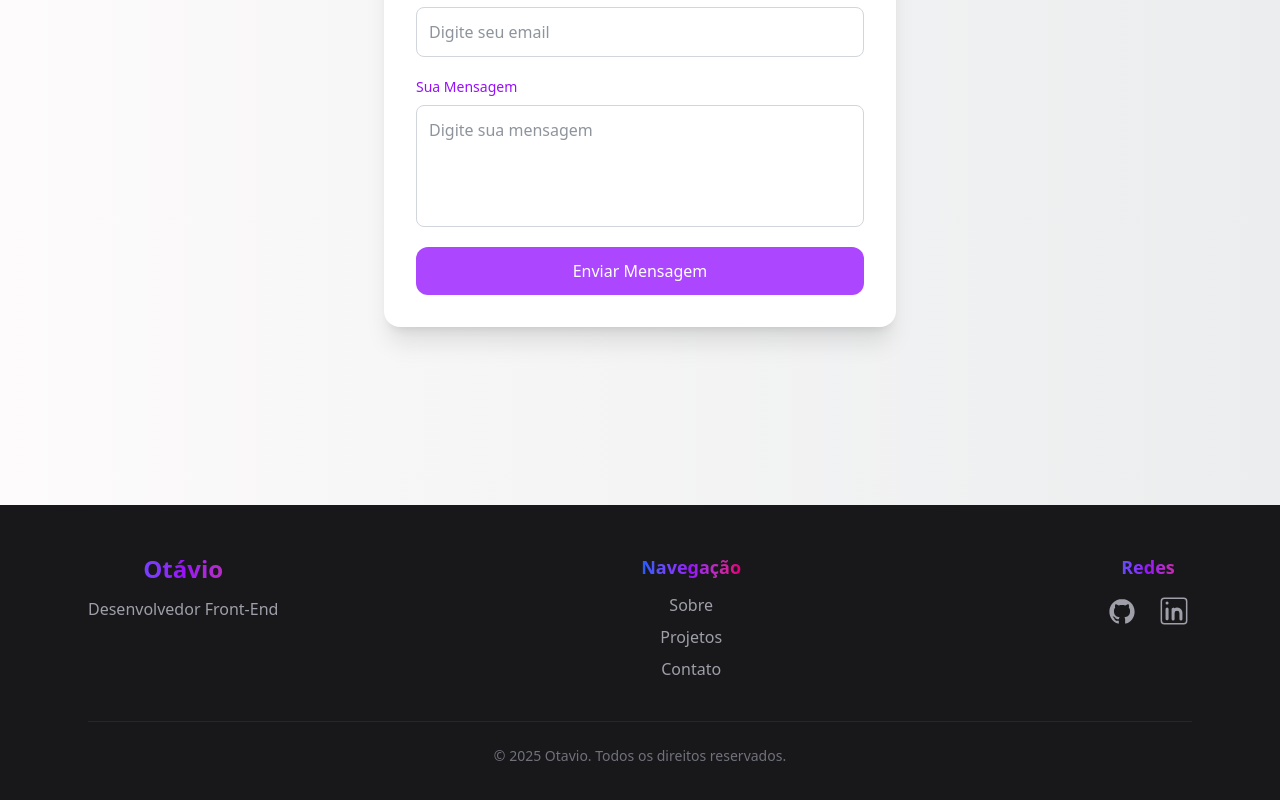
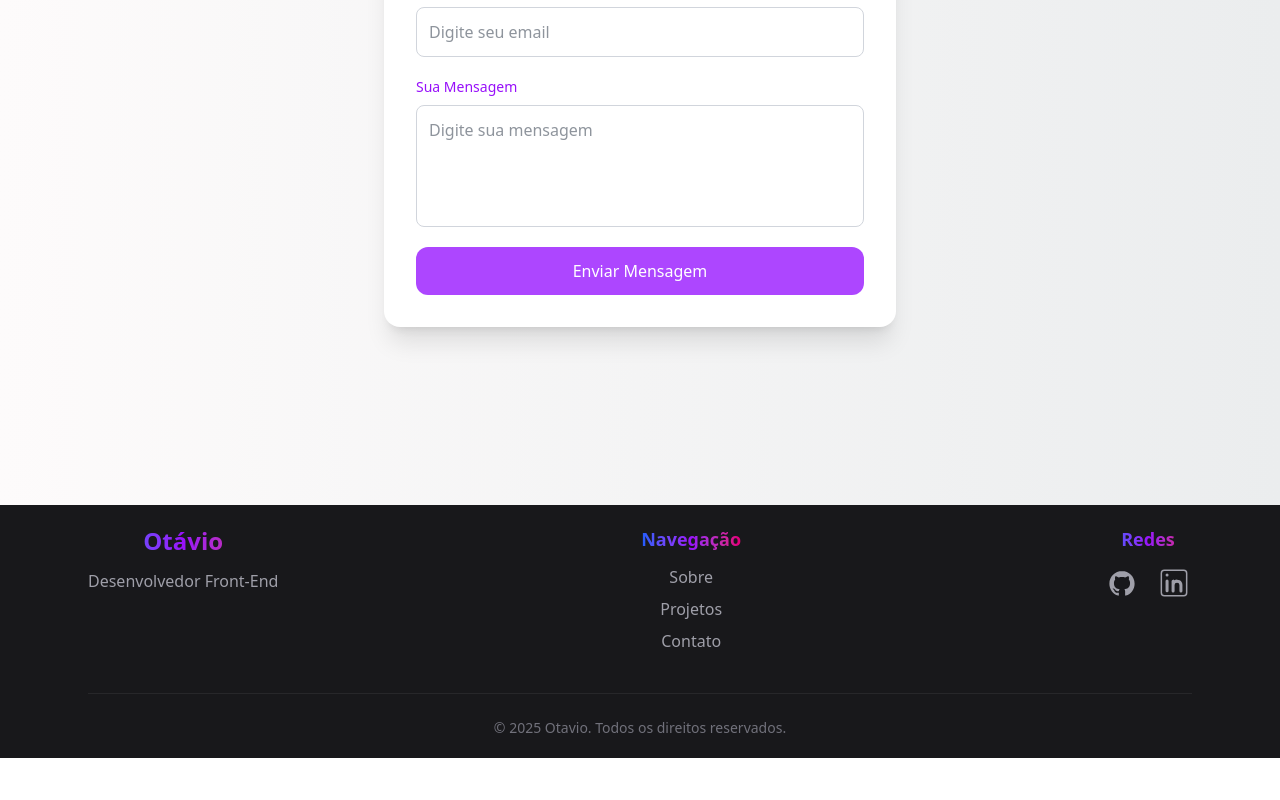
Before and after one commit to OtavioAugustodaRoza/MyPortifolio, a React (Vite) app: page / in a window 1280 px wide. Shown: the part 2065-2865 px from the top of the page. After the commit the page ends 2823 px from the top, so only its background shows below. Built offline with nearby package versions, Linux system fonts and the light colour scheme.

Commit message:
FIX: reponsividade footer

```diff
--- a/src/components/Footer.jsx
+++ b/src/components/Footer.jsx
@@ -3,7 +3,7 @@ import { DiGithubBadge } from "react-icons/di";
 import { CiLinkedin } from "react-icons/ci";
 function Footer() {
     return (
-      <footer className="w-full bg-zinc-900 text-white py-12">
+      <footer className="w-full bg-zinc-900 text-white py-12 sm:py-5">
         <div className="max-w-6xl mx-auto px-6">
 
           <div className="flex flex-col md:flex-row justify-between gap-10">
```
